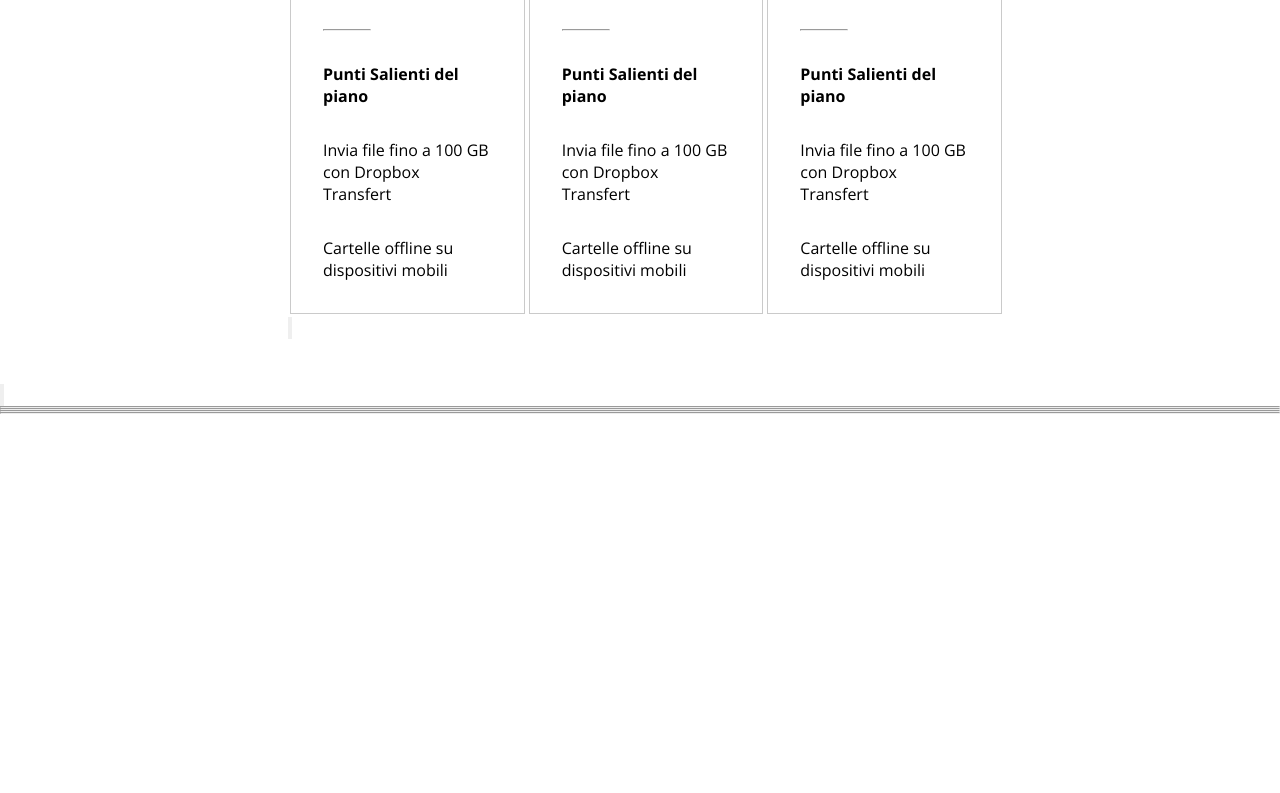
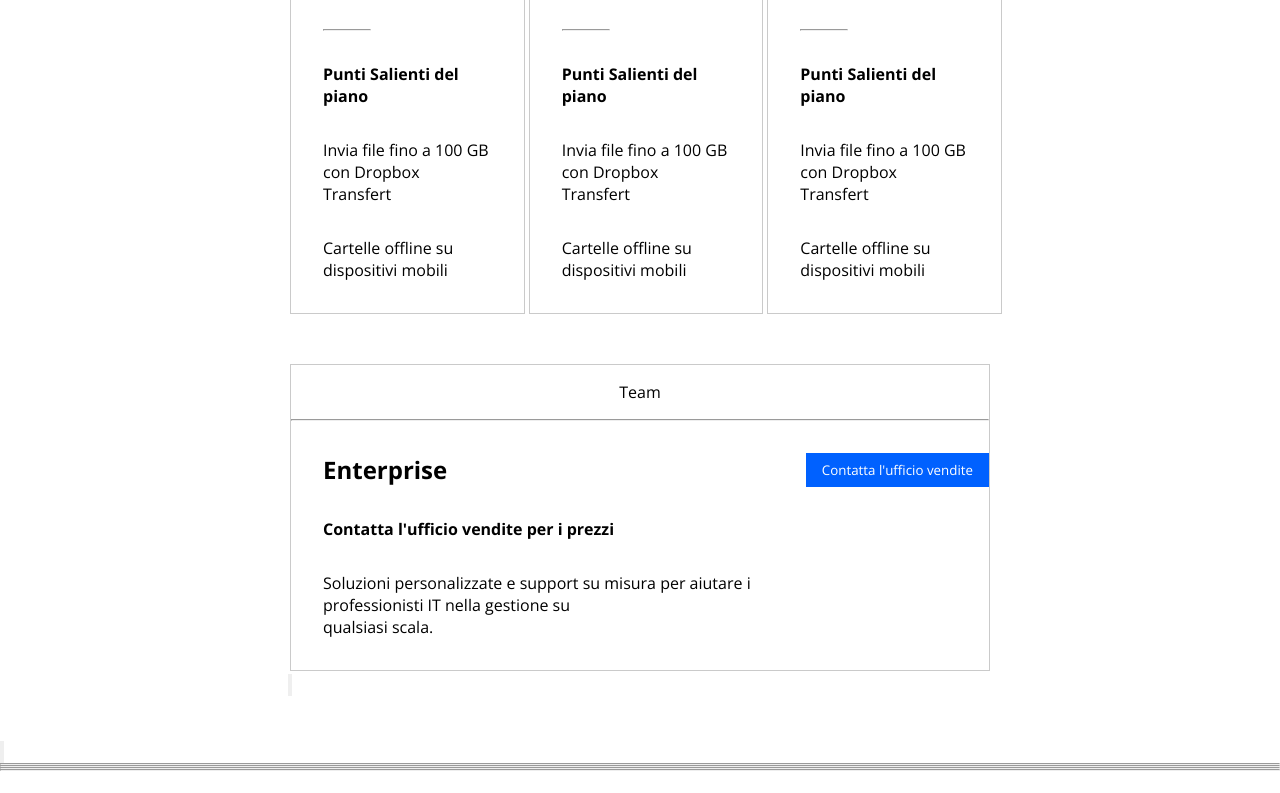
Before and after one commit to SimoneCerri/htmlcss-dropbox, a plain HTML site: page index.html in a window 1280 px wide. Shown: the part 1990-2783 px from the top of the page. Before the commit the page ends 2426 px from the top, so only its background shows below. Drawn offline with nearby package versions, Linux system fonts and the light colour scheme.

Commit message:
add team section

```diff
--- a/assets/css/style.css
+++ b/assets/css/style.css
@@ -228,6 +228,39 @@ ul
     gap: 2rem;
     padding: 2rem;
 }
+
+.horizontal_card_team
+{
+    border-color: rgba(128, 128, 128, 0.418);
+    border-style: solid;
+    margin: 2px;
+    border-width: 1px;
+}
+
+.team_icon
+{
+    text-align: center;
+    padding: 1rem;
+}
+
+.team
+{
+    margin-top: 3rem;
+}
+
+.team_body_left
+{
+    flex-direction: column;
+    gap: 2rem;
+    flex-basis: 80%;
+    padding: 2rem;
+}
+
+.team_body_right
+{
+    padding-top: 2rem;
+}
+
 /* #endregion Main */
 
 /* #region Footer */
--- a/index.html
+++ b/index.html
@@ -180,7 +180,29 @@
                 </div>
                 <!-- /.container_flex -->
                 <div class="team">
-
+                    <div class="horizontal_card_team">
+                        <div class="team_icon">
+                            Team
+                        </div>
+                        <hr>
+                        <!-- /.team_icon -->
+                        <div class="team_body container_flex">
+                            <div class="team_body_left container_flex">
+                                <h5>
+                                    Enterprise
+                                </h5>
+                                <h6>Contatta l'ufficio vendite per i prezzi</h6>
+                                <span>Soluzioni personalizzate e support su misura per aiutare i professionisti IT nella gestione su <br> qualsiasi scala.</span>
+                            </div>
+                            <!-- /.team_body_left -->
+                            <div class="team_body_right">
+                                <input class="button" type="button" value="Contatta l'ufficio vendite">
+                            </div>
+                            <!-- /.team_body_right -->
+                        </div>
+                        <!-- /.team_body -->
+                    </div>
+                    <!-- /.horizontal_card_team -->
                 </div>
             </div>
             <!-- /.container_60 -->
```
